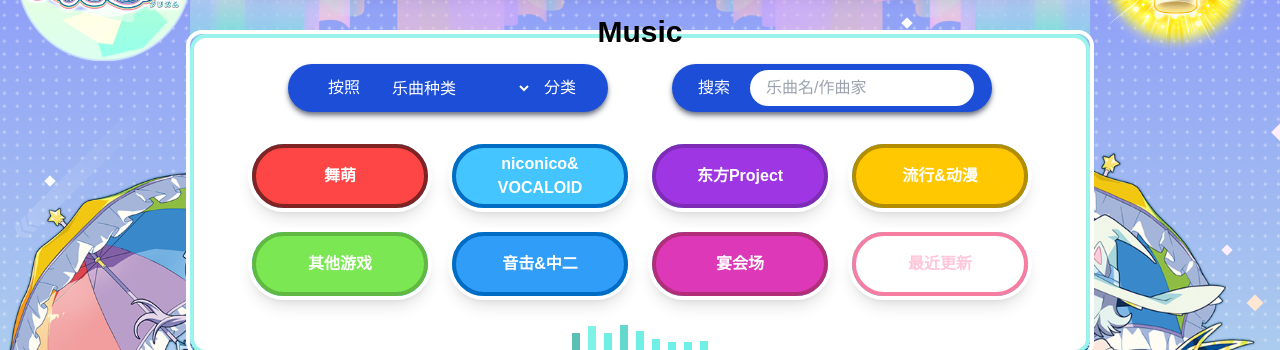
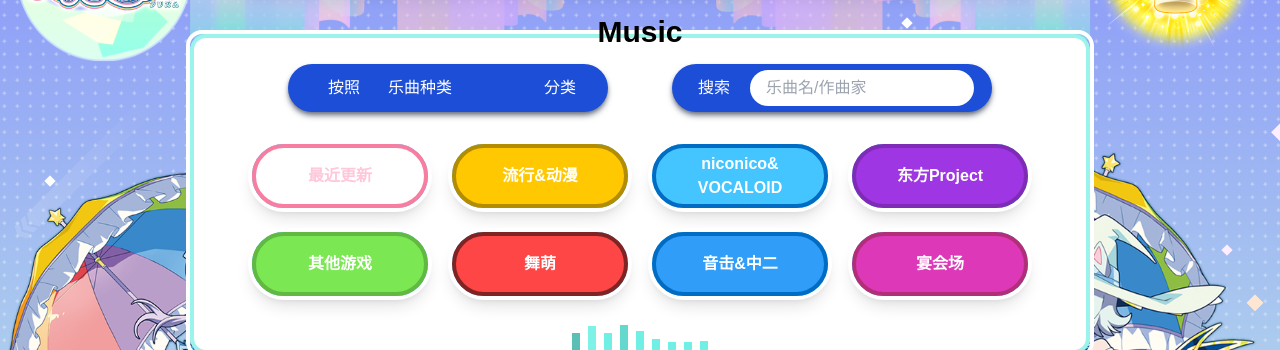
Before and after one commit to Salt-House/MaiWeb-CN, a Next.js app: page /music in a window 1280 px wide. Shown: the part 130-480 px from the top of the page. Built offline with nearby package versions, Linux system fonts and the light colour scheme; a small style sheet from the web is missing; what tailwindcss-text-stroke would draw is missing.

Commit message:
fix: fix the visualizability of seletor in different web browsers

```diff
--- a/src/app/music/page.tsx
+++ b/src/app/music/page.tsx
@@ -1,3 +1,5 @@
+'use client'
+
 import { sampleSong } from "@/app/music/songModel"
 import SongList from '@/app/music/songList'
 
@@ -6,6 +8,26 @@
 
   return (
     <>
+      <style jsx>{`
+        select {
+          appearance: none; /* 清除默认样式 */
+          -webkit-appearance: none; /* 兼容 Safari */
+          -moz-appearance: none; /* 兼容 Firefox */
+          color: white; /* 默认文本颜色 */
+        }
+        select option {
+          color: black; /* 默认选项文本颜色 */
+          background-color: white; /* 默认选项背景颜色 */
+        }
+        select:focus option:checked {
+          color: black; /* 被选中选项的文本颜色 */
+          background-color: white; /* 被选中选项的背景颜色 */
+        }
+        select:not(:focus) option:checked {
+          color: black; /* 失去焦点时被选中选项的文本颜色 */
+          background-color: white; /* 失去焦点时被选中选项的背景颜色 */
+        }
+    `}</style>
       {/*Top Search Options Bar*/}
       <div className="relative flex flex-col justify-center items-center mt-10 mb-16">
         <div className="border-4 border-white rounded-2xl">
@@ -19,8 +41,8 @@
                 className="w-80 h-12 bg-blue-700 rounded-full flex flex-row justify-center items-center text-center shadow-md shadow-gray-500 my-5 space-x-3">
                 <div className="text-white ml-2">按照</div>
                 <select
-                  className="w-40 h-9 rounded-full px-4 bg-transparent text-white focus:outline-none focus:ring-2 focus:ring-blue-400 transition-all duration-300">
-                  <option value="category">乐曲种类</option>
+                  className="w-40 h-9 rounded-full px-4 bg-transparent focus:outline-none focus:ring-2 focus:ring-blue-400 transition-all duration-300">
+                  <option value="category" selected>乐曲种类</option>
                   <option value="aeuio">あいうえお</option>
                   <option value="level">等级</option>
                   <option value="version">版本</option>
@@ -38,13 +60,21 @@
               <div
                 className=" border-4 border-white bg-[rgb(69,197,255)] rounded-full  shadow-lg hover:shadow-2xl hover:scale-105 transition-all duration-300 ease-in-out text-stroke text-stroke-2 text-white">
                 <div
-                  className="w-44 h-16 border-4 border-[#802323] rounded-full bg-[rgb(255,70,70)] flex justify-center items-center font-bold">
-                  舞萌
+                  className="w-44 h-16 border-4 border-[rgb(247,126,161)] rounded-full bg-white flex justify-center items-center font-bold text-[rgb(255,199,219)]">
+                  最近更新
                 </div>
               </div>
               <div
                 className=" border-4 border-white bg-[rgb(69,197,255)] rounded-full  shadow-lg hover:shadow-2xl hover:scale-105 transition-all duration-300 ease-in-out text-stroke text-stroke-2 text-white">
-                <div className="w-44 h-16 border-4 border-[rgb(0,108,196)] rounded-full bg-[rgb(69,197,255)] flex flex-col justify-center items-center font-bold">
+                <div
+                  className="w-44 h-16 border-4 border-[#b38c00] rounded-full bg-[rgb(255,200,0)] flex justify-center items-center font-bold">
+                  流行&动漫
+                </div>
+              </div>
+              <div
+                className=" border-4 border-white bg-[rgb(69,197,255)] rounded-full  shadow-lg hover:shadow-2xl hover:scale-105 transition-all duration-300 ease-in-out text-stroke text-stroke-2 text-white">
+                <div
+                  className="w-44 h-16 border-4 border-[rgb(0,108,196)] rounded-full bg-[rgb(69,197,255)] flex flex-col justify-center items-center font-bold">
                   <span>niconico&</span>
                   <span>VOCALOID</span>
                 </div>
@@ -56,13 +86,6 @@
                   东方Project
                 </div>
               </div>
-              <div
-                className=" border-4 border-white bg-[rgb(69,197,255)] rounded-full  shadow-lg hover:shadow-2xl hover:scale-105 transition-all duration-300 ease-in-out text-stroke text-stroke-2 text-white">
-                <div
-                  className="w-44 h-16 border-4 border-[#b38c00] rounded-full bg-[rgb(255,200,0)] flex justify-center items-center font-bold">
-                  流行&动漫
-                </div>
-              </div>
             </div>
             <div className="flex flex-row justify-center items-center space-x-4 mb-7">
               <div
@@ -70,6 +93,13 @@
                 <div
                   className="w-44 h-16 border-4 border-[#62b942] rounded-full bg-[rgb(122,231,83)] flex justify-center items-center font-bold">
                   其他游戏
+                </div>
+              </div>
+              <div
+                className=" border-4 border-white bg-[rgb(69,197,255)] rounded-full  shadow-lg hover:shadow-2xl hover:scale-105 transition-all duration-300 ease-in-out text-stroke text-stroke-2 text-white">
+                <div
+                  className="w-44 h-16 border-4 border-[#802323] rounded-full bg-[rgb(255,70,70)] flex justify-center items-center font-bold">
+                  舞萌
                 </div>
               </div>
               <div
@@ -86,13 +116,7 @@
                   宴会场
                 </div>
               </div>
-              <div
-                className=" border-4 border-white bg-[rgb(69,197,255)] rounded-full  shadow-lg hover:shadow-2xl hover:scale-105 transition-all duration-300 ease-in-out text-stroke text-stroke-2 text-white">
-                <div
-                  className="w-44 h-16 border-4 border-[rgb(247,126,161)] rounded-full bg-white flex justify-center items-center font-bold text-[rgb(255,199,219)]">
-                  最近更新
-                </div>
-              </div>
+
             </div>
 
             {/* AnimateVolume */}
--- a/src/app/music/songList.tsx
+++ b/src/app/music/songList.tsx
@@ -21,7 +21,7 @@
                 {/* 歌曲信息 */}
                 <div className="flex-1 flex flex-col items-start">
                   <h2 className="inline-flex px-3 py-1 truncate rounded-full text-white border-2 border-[#b38c00] bg-[rgb(255,200,0)] ">{song.category}</h2>
-                  <h2 className="text-2xl font-bold my-3">{song.title}</h2>
+                  <h2 className="text-2xl text-black font-bold my-3">{song.title}</h2>
                   <div className="text-gray-600 self-start w-full">
                     <p className="text-left">Artist: {song.artist}</p>
                     <p className="text-left">BPM: {song.bpm}</p>
```
